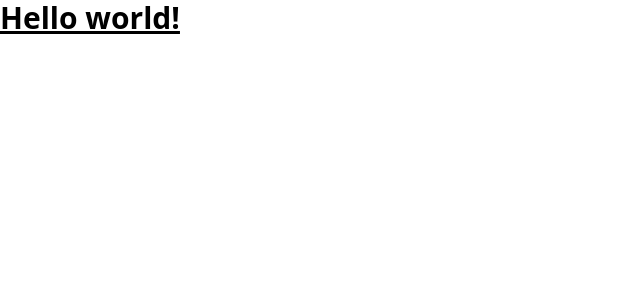
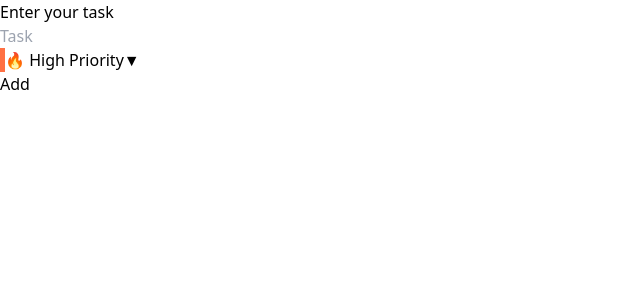
Before and after one commit to pushparajwastaken/to-do-list, a React (Vite) app: page / in a window 1280 px wide. Shown: the top 300 px of the page, without its empty margins (0-640 px from the left). Built offline with nearby package versions, Linux system fonts and the light colour scheme.

Commit message:
add dropdown

```diff
--- a/src/App.jsx
+++ b/src/App.jsx
@@ -2,11 +2,17 @@ import { useState } from "react";
 import reactLogo from "./assets/react.svg";
 import viteLogo from "/vite.svg";
 import "./App.css";
+import Input from "./Components/Input/Input";
+import TodosList from "./Components/TodosList/TodosList";
 
 function App() {
-  const [count, setCount] = useState(0);
-
-  return <h1 className="text-3xl font-bold underline">Hello world!</h1>;
+  const [Todos, setTodos] = useState([]);
+  return (
+    <div>
+      <Input />
+      <TodosList />
+    </div>
+  );
 }
 
 export default App;
--- /dev/null
+++ b/src/Components/Index.js
@@ -0,0 +1,9 @@
+const priorities = [
+  { label: "🚨 Urgent", value: "urgent", color: "#ff4d4d" },
+  { label: "🔥 High Priority", value: "high", color: "#ff7043" },
+  { label: "⚡ Medium Priority", value: "medium", color: "#fbc02d" },
+  { label: "🕐 Low Priority", value: "low", color: "#66bb6a" },
+  { label: "🌿 Very Low Priority", value: "verylow", color: "#81c784" },
+  { label: "🫧 Someday", value: "someday", color: "#90a4ae" },
+];
+export { priorities };
--- a/src/Components/Input/Input.jsx
+++ b/src/Components/Input/Input.jsx
@@ -1,2 +1,17 @@
-const Input = () => {};
+import { useState, useEffect } from "react";
+
+import { PriorityDropdown } from "./PriorityDropdown/PriorityDropdown.jsx";
+const Input = () => {
+  const handlePriorityChange = (priority) => {
+    console.log("Select Priority: ", priority);
+  };
+  return (
+    <div>
+      <h2>Enter your task</h2>
+      <input type="text" placeholder="Task" />
+      <PriorityDropdown onSelect={handlePriorityChange} />
+      <button>Add</button>
+    </div>
+  );
+};
 export default Input;
--- /dev/null
+++ b/src/Components/Input/PriorityDropdown/PriorityDropdown.css
@@ -0,0 +1,45 @@
+/* src/components/PriorityDropdown.css */
+.priority-dropdown {
+  position: relative;
+  width: 200px;
+  font-family: "Poppins", sans-serif;
+}
+
+.selected-priority {
+  background: #f9f9f9;
+  border: 1px solid #ccc;
+  border-radius: 8px;
+  padding: 10px;
+  cursor: pointer;
+  display: flex;
+  justify-content: space-between;
+  align-items: center;
+}
+
+.dropdown-list {
+  position: absolute;
+  top: 105%;
+  width: 100%;
+  max-height: 150px; /* Scroll area height */
+  overflow-y: auto; /* Enables scrolling */
+  background: white;
+  border: 1px solid #ccc;
+  border-radius: 8px;
+  z-index: 10;
+  box-shadow: 0 4px 8px rgba(0, 0, 0, 0.1);
+}
+
+.dropdown-item {
+  padding: 10px;
+  cursor: pointer;
+  transition: background 0.2s;
+}
+
+.dropdown-item:hover {
+  background: #f0f0f0;
+}
+
+.arrow {
+  font-size: 12px;
+  margin-left: 8px;
+}
--- /dev/null
+++ b/src/Components/Input/PriorityDropdown/PriorityDropdown.jsx
@@ -0,0 +1,47 @@
+import { useState } from "react";
+import { priorities } from "../../Index.js";
+export const PriorityDropdown = ({ onSelect }) => {
+  const [isOpen, setIsOpen] = useState(false);
+  const [selectedPriority, setSelectedPriority] = useState(priorities[1]);
+  const handleSelect = (priority) => {
+    setSelectedPriority(priority);
+    setIsOpen(false);
+    onSelect(priority);
+  };
+  return (
+    <div className="priority-dropdown">
+      <div
+        className="selected-priority"
+        onClick={() => {
+          setIsOpen(!isOpen);
+        }}
+        style={{
+          borderLeft: `5px solid ${selectedPriority.color}`,
+        }}
+      >
+        {selectedPriority.label}
+        <span className="arrow">{isOpen ? "▲" : "▼"}</span>
+      </div>
+      {isOpen && (
+        <div className="dropdown-list">
+          {
+            (priorities.map = (priority) => (
+              <div
+                key={priority.value}
+                className="dropdown-item"
+                style={{
+                  borderLeft: `5px solid ${priority.color}`,
+                }}
+                onClick={() => {
+                  handleSelect(priority);
+                }}
+              >
+                {priority.label}
+              </div>
+            ))
+          }
+        </div>
+      )}
+    </div>
+  );
+};
--- a/src/Components/Todos/Todos.jsx
+++ /dev/null
@@ -1,2 +0,0 @@
-const Todos = () => {};
-export default Todos;
--- /dev/null
+++ b/src/Components/TodosList/TodosList.jsx
@@ -0,0 +1,2 @@
+const TodosList = () => {};
+export default TodosList;
```
